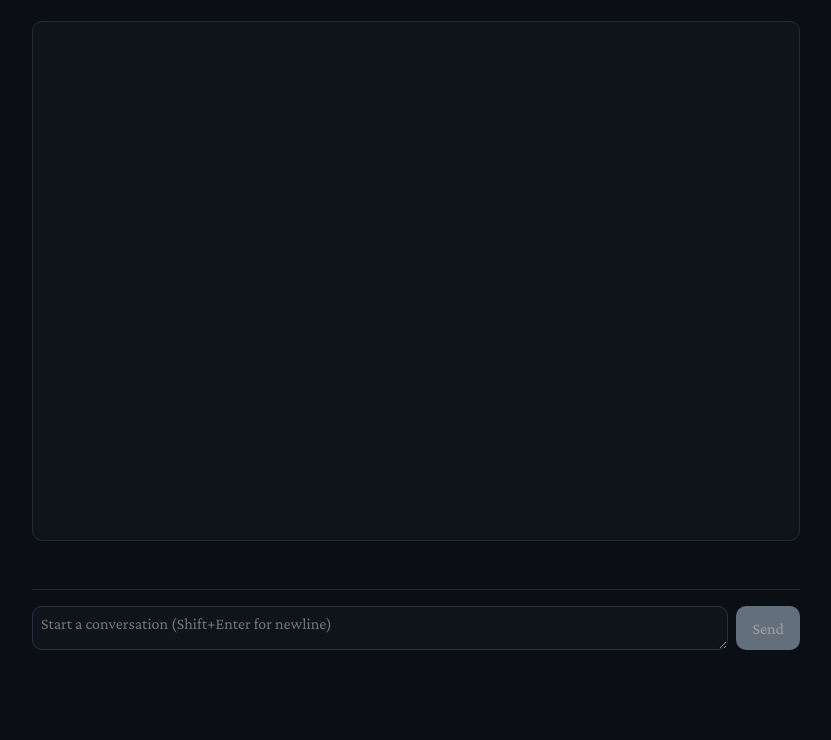
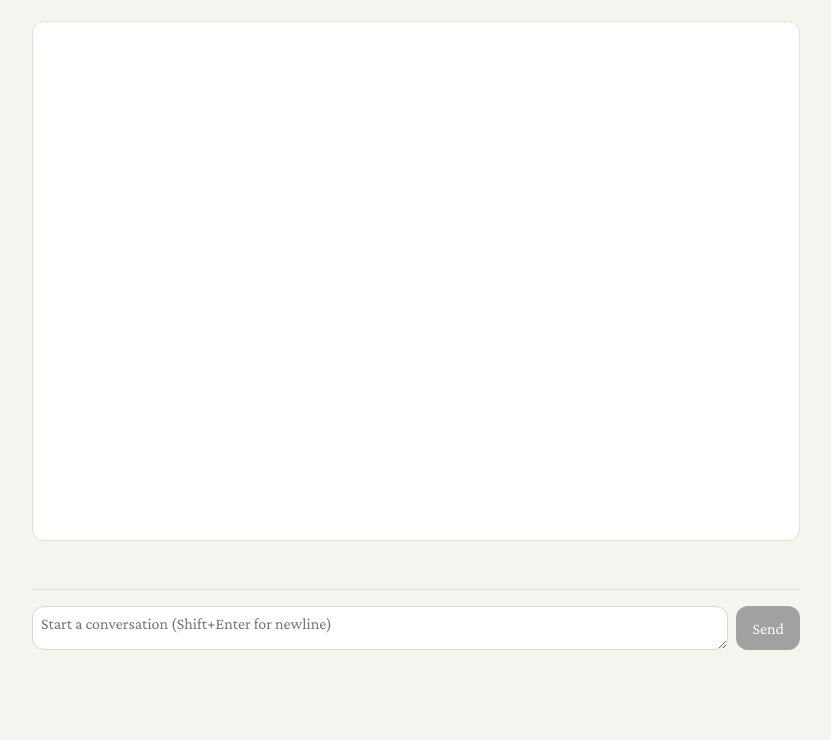
Before and after one commit to michaelgrafl/gehirn, a plain HTML site: page index.html in a window 1280 px wide. Shown: the part 60-800 px from the top of the page, without its empty margins (224-1055 px from the left). Drawn offline with nearby package versions, Linux system fonts and the light colour scheme.

Commit message:
More work on design.

```diff
--- a/css/variables.css
+++ b/css/variables.css
@@ -1,11 +1,37 @@
 :root {
   --font-family: 'Crimson Pro', system-ui, -apple-system, Segoe UI, Roboto, Helvetica, Arial, sans-serif;
   --font-size: 16px;
-  --line-height: 1.5;
+  --line-height: 1.6;
   --spacing-unit: 8px;
   --padding: 16px;
   --margin: 16px;
-  --border-radius: 10px;
+  --border-radius: 12px;
+  --bg-color: #f6f4ef;
+  --container-bg: #ffffff;
+  --surface: #ffffff;
+  --text-color: #2b2b2b;
+  --secondary-text: #6b6b6b;
+  --border-color: #e4e0d8;
+  --input-border: #dcd6cc;
+  --input-focus: #7aa2e6;
+  --button-bg: #6ea8fe;
+  --button-hover: #5b97f1;
+  --accent-color: #e0725b;
+  --hover-color: #d8624a;
+  --ai-bg: #fffaf3;
+  --user-bg: #f3f7ff;
+  --message-bg: #ffffff;
+  --message-hover: #faf7f2;
+  --delete-color: #e55353;
+  --delete-hover: #d64545;
+  --edit-color: #f3b25f;
+  --edit-hover: #e0a24f;
+  --memory-bg: #a6d0e8;
+  --box-shadow: 0 1px 2px rgba(0,0,0,0.06), 0 8px 20px rgba(0,0,0,0.06);
+  --transition-speed: .2s;
+}
+
+body.dark-mode {
   --bg-color: #0b0f14;
   --container-bg: #0f141b;
   --surface: #121826;
@@ -28,26 +54,21 @@
   --edit-hover: #d97706;
   --memory-bg: #0e7490;
   --box-shadow: 0 1px 0 rgba(255,255,255,0.04), 0 8px 24px rgba(0,0,0,0.2);
-  --transition-speed: .2s;
-}
-
-body.dark-mode {
-  --bg-color: #0b0f14;
 }
 
 .hidden { display: none !important }
 
 .inline-status { margin: 8px 0; padding: 8px 12px; border-radius: 8px }
-.inline-status.info { background: #0b2942; color: #8ecaff }
-.inline-status.success { background: #0f3b24; color: #7ee1a8 }
-.inline-status.error { background: #3a0e14; color: #ff9aa2 }
+.inline-status.info { background: #e9f1ff; color: #2b5db0 }
+.inline-status.success { background: #e9f7ef; color: #1b7f4a }
+.inline-status.error { background: #fde8e8; color: #b42318 }
 
 .activity-log { margin-top: 12px; display: flex; flex-direction: column; gap: 6px }
-.activity-item { padding: 8px 10px; border-radius: 8px; background: var(--surface); color: var(--text-color) }
-.activity-item.info { background: #0b2942 }
-.activity-item.success { background: #0f3b24 }
-.activity-item.warning { background: #3a2b0e }
-.activity-item.error { background: #3a0e14 }
+.activity-item { padding: 8px 10px; border-radius: 8px; background: var(--surface); color: var(--text-color); border: 1px solid var(--border-color) }
+.activity-item.info { background: #e9f1ff }
+.activity-item.success { background: #e9f7ef }
+.activity-item.warning { background: #fff6e5 }
+.activity-item.error { background: #fde8e8 }
 
-.markdown pre code { display: block; padding: 12px; background: #0b1220; border-radius: 8px }
-.markdown code { background: #0b1220; padding: 2px 6px; border-radius: 6px }
+.markdown pre code { display: block; padding: 12px; background: #f4f6fb; border-radius: 8px }
+.markdown code { background: #f4f6fb; padding: 2px 6px; border-radius: 6px }
```
